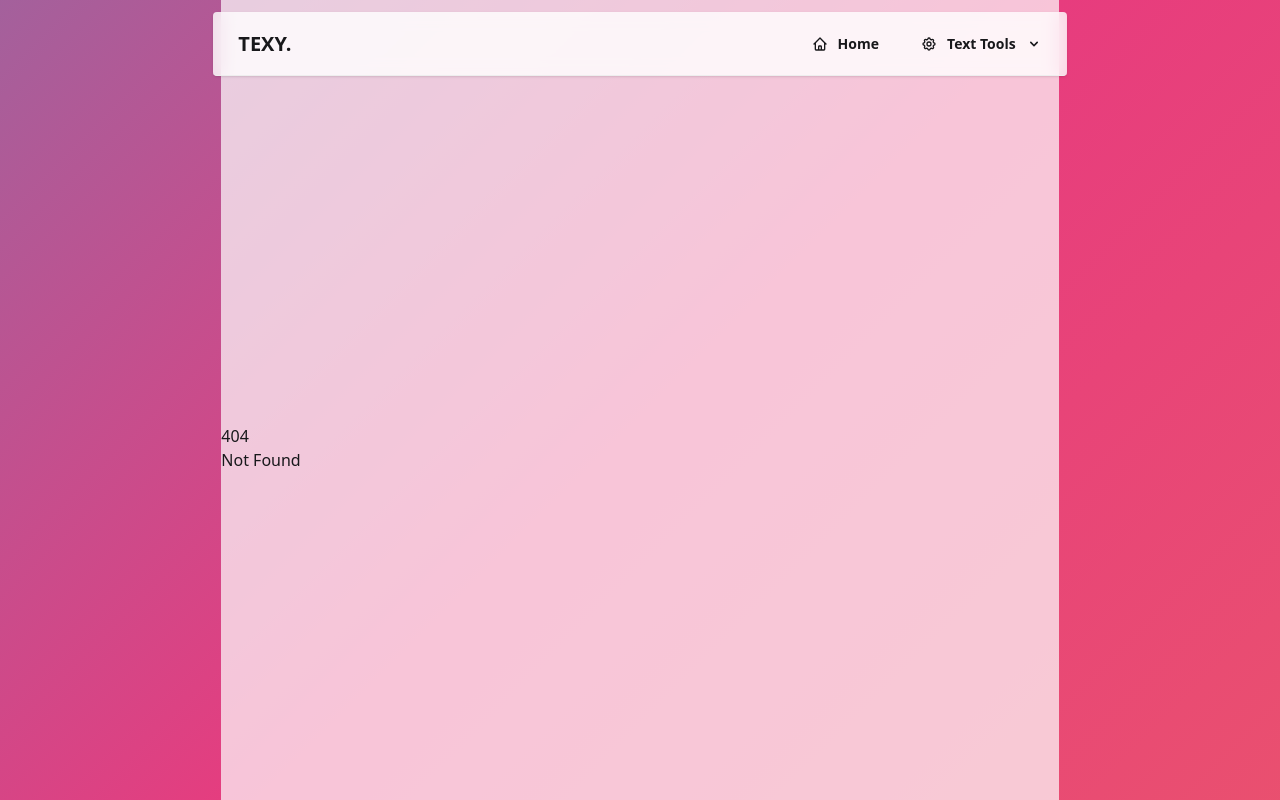
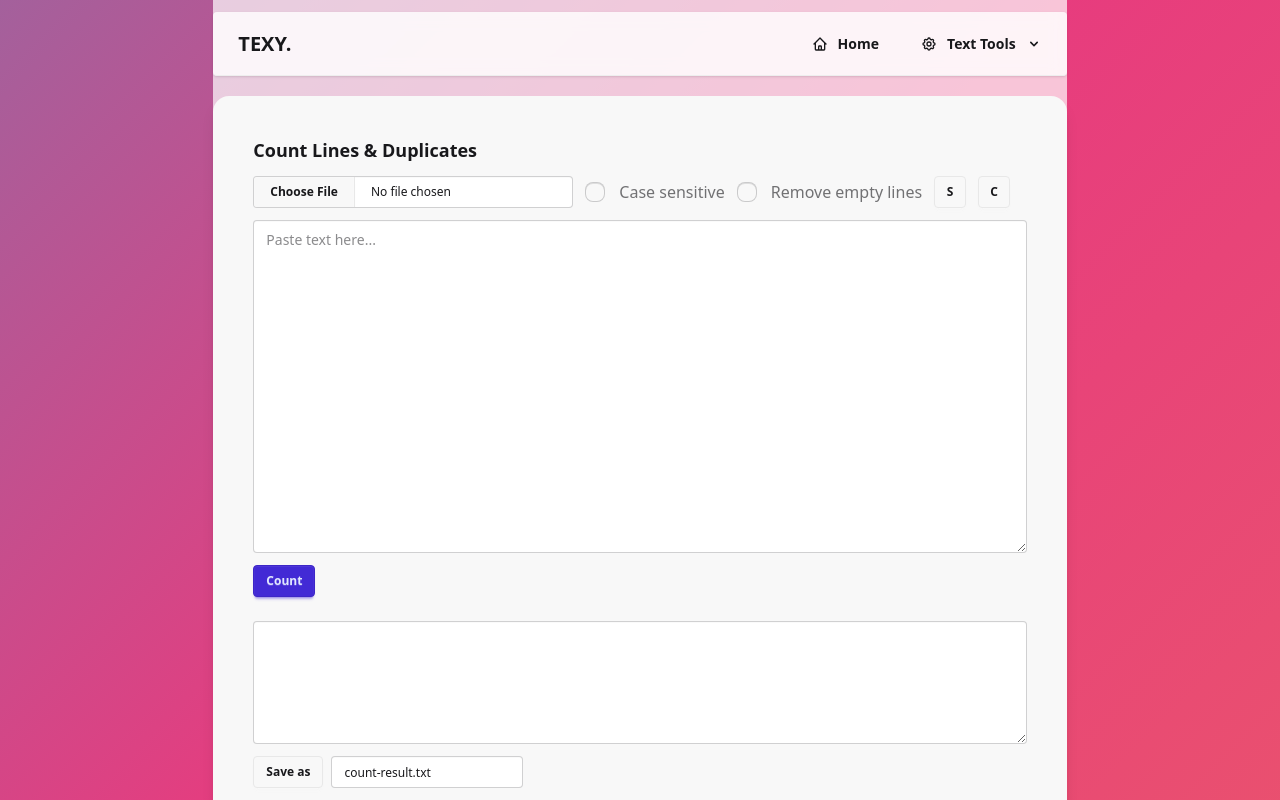
Before and after one commit to occaza/ttx, a SvelteKit app: page /text-tools/lines-counter in a window 1280 px wide. Before the commit this address had no page. Shown: the top 800 px of the page. Built offline with nearby package versions, Linux system fonts and the light colour scheme.

Commit message:
add new tools

```diff
--- a/src/lib/components/Nav.svelte
+++ b/src/lib/components/Nav.svelte
@@ -6,7 +6,8 @@
 		{ title: 'Remove Duplicate Lines', href: '/text-tools/remove-duplicate-lines' },
 		{ title: 'Add Prefix/Suffix', href: '/text-tools/add-prefixsuffix-into-line' },
 		{ title: 'Split Text File', href: '/text-tools/split-files' },
-		{ title: 'Random Number Generator', href: '/text-tools/random-number-generator' }
+		{ title: 'Random Number Generator', href: '/text-tools/random-number-generator' },
+		{ title: 'Count Lines & Duplicates', href: '/text-tools/line-counter' }
 	];
 
 	// Close mobile menu when clicking outside
--- a/src/routes/+layout.svelte
+++ b/src/routes/+layout.svelte
@@ -12,7 +12,7 @@
 </svelte:head>
 
 <div class="animated-gradient">
-	<div class="mx-2 max-w-full px-2 md:mx-auto md:max-w-8/12">
+	<div class="mx-2 max-w-full md:mx-auto md:max-w-8/12">
 		<Nav />
 		<main class="h-dvh place-content-center pt-24 md:bg-white/70">
 			{@render children?.()}
--- a/src/routes/+page.svelte
+++ b/src/routes/+page.svelte
@@ -23,4 +23,5 @@
 		desc="Buat angka acak"
 		href="/text-tools/random-number-generator"
 	/>
+	<ToolCard title="Line Counter" desc="Hitung jumlah line" href="/text-tools/lines-counter" />
 </div>
--- /dev/null
+++ b/src/routes/text-tools/lines-counter/+page.svelte
@@ -0,0 +1,148 @@
+<script lang="ts">
+	let input = '';
+	let output = '';
+	let fileInput: HTMLInputElement;
+	let outputEl: HTMLTextAreaElement;
+
+	let totalLines = 0;
+	let uniqueLines = 0;
+	let dupLines = 0;
+
+	let caseSensitive = false;
+	let removeEmpty = false;
+
+	function handleFile(e: Event) {
+		const t = e.target as HTMLInputElement;
+		if (!t.files?.length) return;
+		const r = new FileReader();
+		r.onload = () => {
+			input = r.result as string;
+		};
+		r.readAsText(t.files[0]);
+	}
+
+	function count() {
+		const raw = input.split(/\r?\n/);
+		const lines = removeEmpty ? raw.filter((l) => l.trim() !== '') : raw;
+
+		totalLines = lines.length;
+		const first = new Map<string, number>();
+		const out: string[] = [];
+
+		lines.forEach((ln, idx) => {
+			const key = caseSensitive ? ln : ln.toLowerCase();
+			const f = first.get(key);
+			if (f === undefined) {
+				first.set(key, idx + 1);
+				out.push(ln);
+			} else {
+				out.push(`${ln} dupe of ${f}`);
+				dupLines++;
+			}
+		});
+
+		uniqueLines = first.size;
+		output = out.join('\n');
+	}
+
+	function selectAll() {
+		outputEl?.select();
+	}
+	function clear() {
+		input = '';
+		output = '';
+		totalLines = 0;
+		uniqueLines = 0;
+		dupLines = 0;
+	}
+	function saveAs() {
+		const blob = new Blob([output], { type: 'text/plain' });
+		const a = document.createElement('a');
+		a.href = URL.createObjectURL(blob);
+		a.download = 'count-result.txt';
+		a.click();
+	}
+</script>
+
+<svelte:head><title>Count Lines & Duplicates</title></svelte:head>
+
+<div class="mx-auto max-w-4xl space-y-3 rounded-2xl bg-base-200 p-10 shadow-lg">
+	<h2 class="text-lg font-bold">Count Lines & Duplicates</h2>
+
+	<div class="flex flex-wrap items-center gap-3">
+		<input
+			type="file"
+			accept="text/plain"
+			bind:this={fileInput}
+			on:change={handleFile}
+			class="file-input-bordered file-input w-full max-w-xs file-input-sm"
+		/>
+		<label class="label cursor-pointer"
+			><input type="checkbox" class="checkbox checkbox-sm" bind:checked={caseSensitive} /><span
+				class="label-text ml-2">Case sensitive</span
+			></label
+		>
+		<label class="label cursor-pointer"
+			><input type="checkbox" class="checkbox checkbox-sm" bind:checked={removeEmpty} /><span
+				class="label-text ml-2">Remove empty lines</span
+			></label
+		>
+		<div class="tooltip" data-tip="Select all">
+			<button class="btn btn-square btn-sm" on:click={selectAll}>S</button>
+		</div>
+		<div class="tooltip" data-tip="Clear">
+			<button class="btn btn-square btn-sm" on:click={clear}>C</button>
+		</div>
+	</div>
+	<div>
+		<label class="form-control">
+			<textarea
+				bind:value={input}
+				rows="15"
+				class="textarea-bordered textarea w-full"
+				placeholder="Paste text here..."
+			></textarea>
+		</label>
+	</div>
+	<button class="btn btn-sm btn-primary" on:click={count}>Count</button>
+	<div>
+		{#if totalLines > 0}
+			<div class="space-y-1 text-sm">
+				<span class="">
+					<span class="badge badge-soft badge-primary">
+						Total lines: <span class="font-semibold">{totalLines}</span>
+					</span>
+					<span class="badge badge-soft badge-success">
+						Unique lines:
+						<span class="font-semibold">{uniqueLines}</span>
+					</span>
+					<span class="badge badge-soft badge-warning">
+						Duplicate lines:
+						<span class="font-semibold">{dupLines}</span>
+					</span>
+				</span>
+			</div>
+		{/if}
+	</div>
+	<div>
+		<label class="form-control">
+			<textarea
+				bind:value={output}
+				bind:this={outputEl}
+				rows="5"
+				class="textarea-bordered textarea w-full"
+				readonly
+			></textarea>
+		</label>
+	</div>
+
+	<div class="flex items-center gap-2">
+		<button class="btn btn-sm" on:click={saveAs}>Save as</button>
+		<input
+			type="text"
+			value="count-result.txt"
+			class="input-bordered input input-sm w-48"
+			readonly
+		/>
+	</div>
+</div>
```
